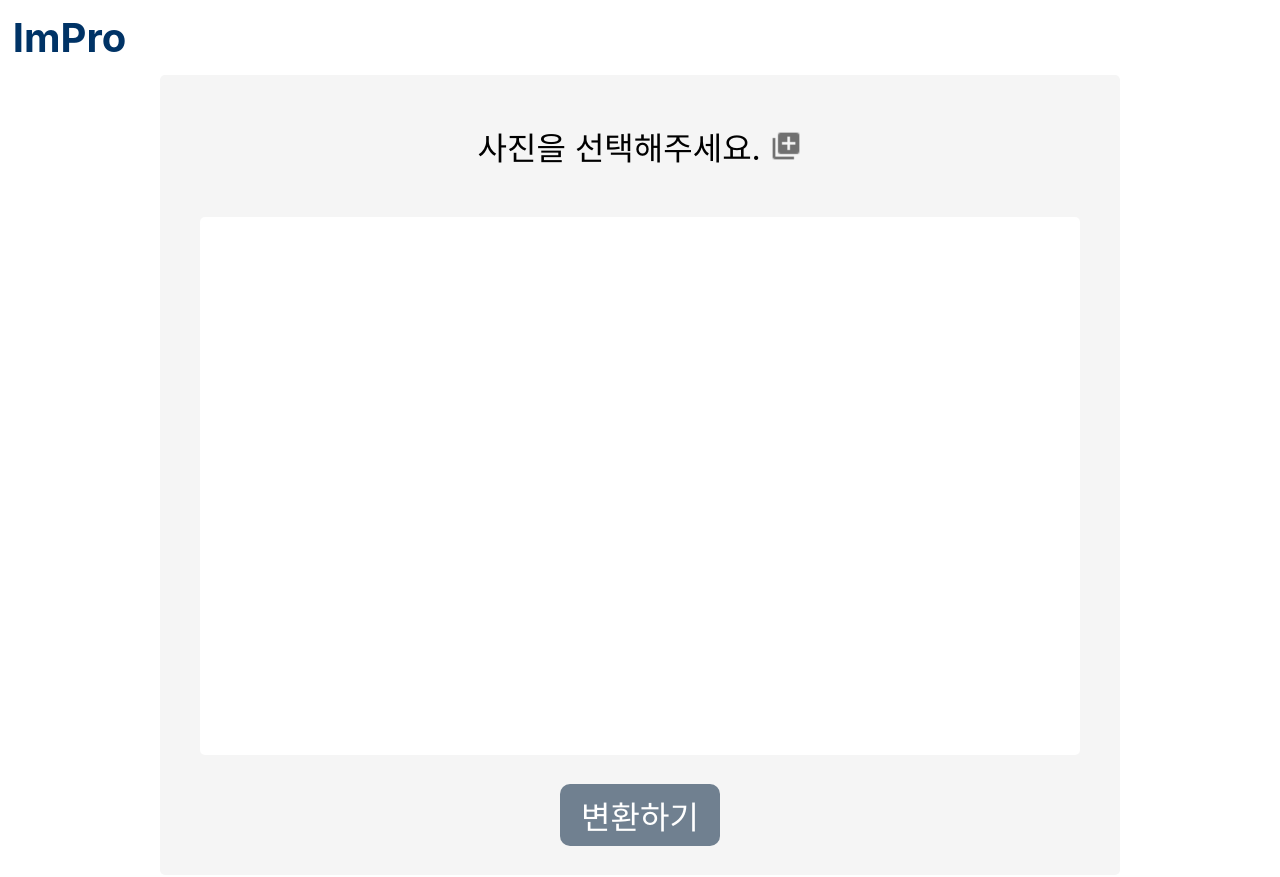
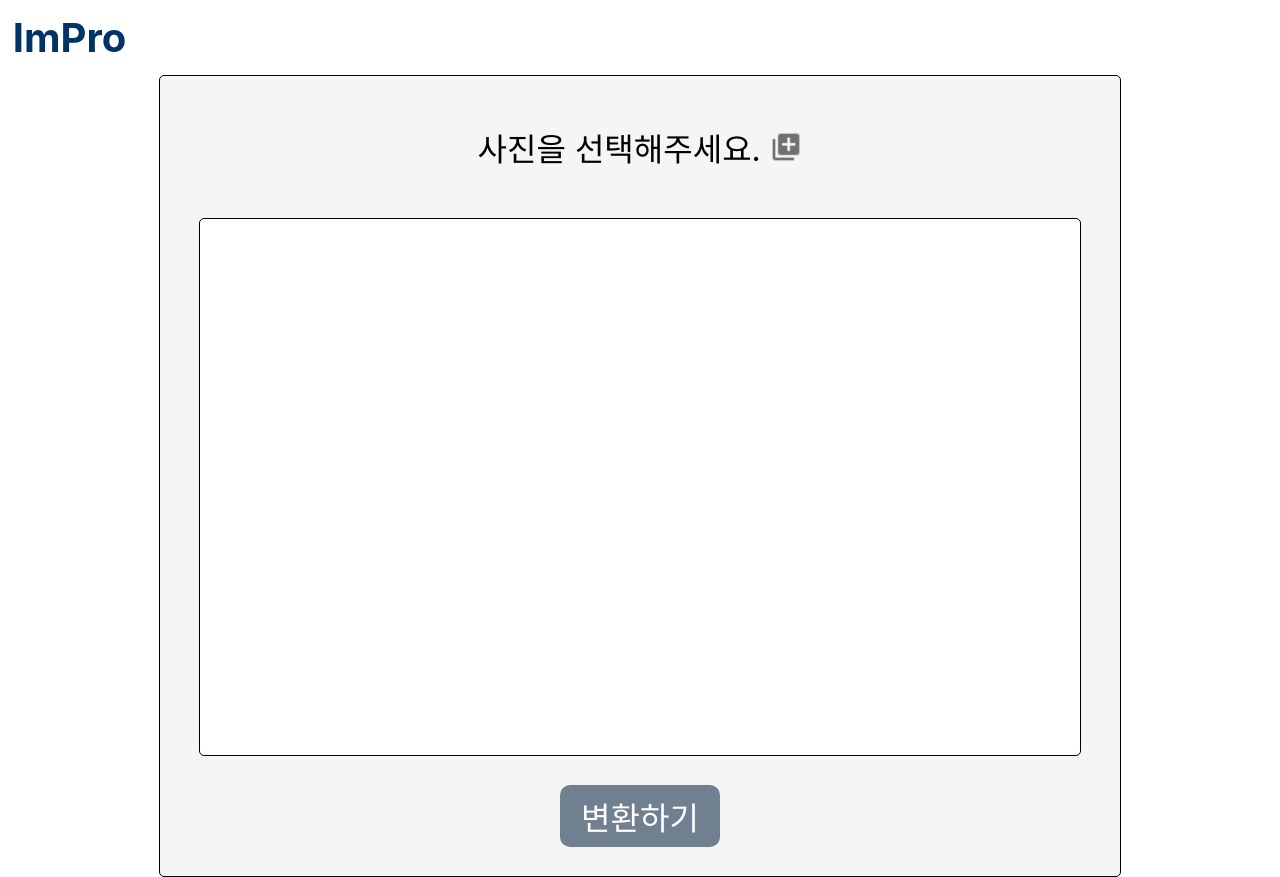
Before and after one commit to sojeong0302/impro, a React (Create React App) app: page / in a window 1280 px wide. Built offline with nearby package versions, Linux system fonts and the light colour scheme.

Commit message:
desgin: 다운로드 페이지 레이아웃 #11

```diff
--- a/src/component/Content/Content.style.js
+++ b/src/component/Content/Content.style.js
@@ -18,6 +18,7 @@ export const MainPageContentDiv = styled.div`
     height: 50em;
     flex-direction: column;
     border-radius: 5px;
+    border: 1px solid black;
 `;
 
 export const PotoSelectDiv = styled.div`
@@ -44,4 +45,5 @@ export const PotoDiv = styled.div`
     height: 40em;
     width: 55em;
     border-radius: 5px;
+    border: 1px solid black;
 `;
--- a/src/page/DownloadPage/DownloadPage.style.js
+++ /dev/null
@@ -1,47 +0,0 @@
-import styled from 'styled-components';
-
-export const MainPageContainer = styled.div`
-    background-color: white;
-    display: flex;
-    height: 100%;
-    width: 100%;
-    align-items: center;
-    justify-content: center;
-`;
-
-export const MainPageContentDiv = styled.div`
-    background-color: #f5f5f5;
-    display: flex;
-    align-items: center;
-    justify-content: space-between;
-    width: 60em;
-    height: 50em;
-    flex-direction: column;
-    border-radius: 5px;
-`;
-
-export const PotoSelectDiv = styled.div`
-    display: flex;
-    align-items: center;
-    justify-content: center;
-    gap: 2%;
-    width: 50%;
-    margin: 5%;
-`;
-
-export const PotoSelectFont = styled.div`
-    font-size: 2em;
-`;
-
-export const PotoSelectLogo = styled.img`
-    cursor: pointer;
-    height: 2em;
-    width: 2em;
-`;
-
-export const PotoDiv = styled.div`
-    background-color: white;
-    height: 40em;
-    width: 55em;
-    border-radius: 5px;
-`;
--- a/src/page/DownloadPage/index.js
+++ b/src/page/DownloadPage/index.js
@@ -1,12 +1,11 @@
 import Header from '../../component/Header/index.js';
 import Content from '../../component/Content/index.js';
-import {} from './DownloadPage.style.js';
 
 function DownloadPage() {
     return (
         <>
             <Header />
-            <Content />
+            <Content Message='다운 받아주세요.' Icon='/assets/FileDownload.png' path='/' ButtonMessage='홈으로' />
         </>
     );
 }
```
Also changed, not shown: src/page/MainPage/MainPage.style.js (deleted, +0 -47 lines), public/assets/FileDownload.png (added).
